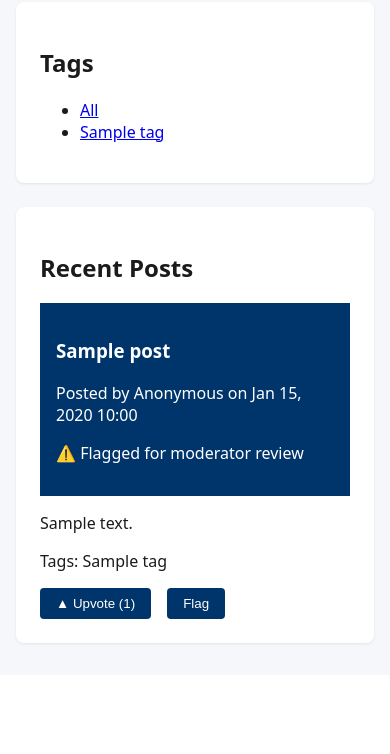
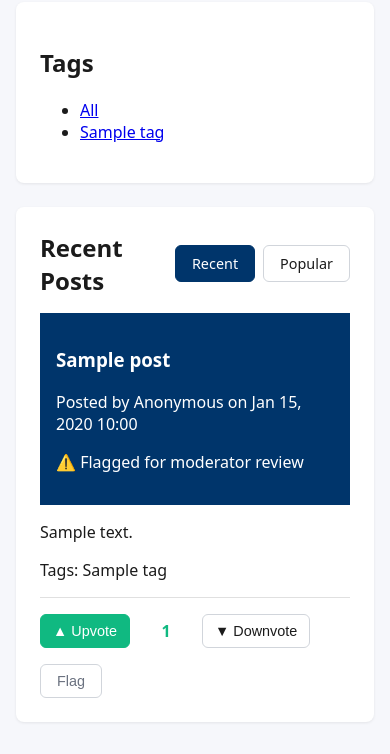
Before and after one commit to maxli001X/Mgmt-of-Software---Glyz-Team, a Django app: page / in a window 390 px wide. Shown: the part 546-1300 px from the top of the page. Before the commit the page ends 1191 px from the top, so only its background shows below. Run offline with Django 5.2, Linux system fonts and the light colour scheme; a user stored in the database is signed in; tables that the repository leaves empty hold one stand-in row (values such as "Sample post").

Commit message:
Add downvote feature and enhance feed functionality
- Add vote_type field to Vote model (UPVOTE/DOWNVOTE)
- Implement downvote functionality with toggle behavior
- Refactor upvote to support vote type switching
- Add Post model methods: get_upvotes_count(), get_downvotes_count(), get_net_votes()
- Add sort by popularity feature in feed view
- Update template with downvote button and net vote display
- Add CSS styling for vote buttons with active states
- Optimize feed queries with vote annotations
- Create custom template tag for dictionary lookup
- Add comprehensive tests for downvote functionality (9 tests, all passing)
- Migration: 0002_vote_vote_type.py

```diff
--- a/posting/models/post.py
+++ b/posting/models/post.py
@@ -26,3 +26,28 @@ class Post(models.Model):
 
     def __str__(self) -> str:
         return self.title
+
+    def get_upvotes_count(self):
+        """Return the number of upvotes for this post."""
+        return self.votes.filter(vote_type="UPVOTE").count()
+
+    def get_downvotes_count(self):
+        """Return the number of downvotes for this post."""
+        return self.votes.filter(vote_type="DOWNVOTE").count()
+
+    def get_net_votes(self):
+        """Return the net vote count (upvotes - downvotes)."""
+        return self.get_upvotes_count() - self.get_downvotes_count()
+
+    def get_vote_score(self):
+        """Return vote score for sorting (same as net votes)."""
+        return self.get_net_votes()
+
+    def get_user_vote(self, user):
+        """Return the user's vote for this post, or None if they haven't voted."""
+        if not user or not user.is_authenticated:
+            return None
+        try:
+            return self.votes.get(voter=user)
+        except self.votes.model.DoesNotExist:
+            return None
--- a/posting/models/vote.py
+++ b/posting/models/vote.py
@@ -5,13 +5,28 @@ from .post import Post
 
 
 class Vote(models.Model):
+    UPVOTE = "UPVOTE"
+    DOWNVOTE = "DOWNVOTE"
+    VOTE_TYPES = [
+        (UPVOTE, "Upvote"),
+        (DOWNVOTE, "Downvote"),
+    ]
+
     post = models.ForeignKey(Post, on_delete=models.CASCADE, related_name="votes")
     voter = models.ForeignKey(
         settings.AUTH_USER_MODEL,
         on_delete=models.CASCADE,
         related_name="votes",
     )
+    vote_type = models.CharField(
+        max_length=10,
+        choices=VOTE_TYPES,
+        default=UPVOTE,
+    )
     created_at = models.DateTimeField(auto_now_add=True)
 
     class Meta:
         unique_together = ("post", "voter")
+
+    def __str__(self):
+        return f"{self.voter.username} {self.vote_type.lower()}d {self.post.title}"
--- /dev/null
+++ b/posting/templatetags/__init__.py
@@ -0,0 +1 @@
+# Template tags for posting app
--- /dev/null
+++ b/posting/templatetags/posting_tags.py
@@ -0,0 +1,11 @@
+from django import template
+
+register = template.Library()
+
+
+@register.filter
+def get_item(dictionary, key):
+    """Get an item from a dictionary using a variable key."""
+    if dictionary is None:
+        return None
+    return dictionary.get(key)
--- a/posting/urls.py
+++ b/posting/urls.py
@@ -7,5 +7,6 @@ app_name = "posting"
 urlpatterns = [
     path("", views.home, name="home"),
     path("posts/<int:pk>/upvote/", views.upvote_post, name="upvote"),
+    path("posts/<int:pk>/downvote/", views.downvote_post, name="downvote"),
     path("posts/<int:pk>/flag/", views.flag_post, name="flag"),
 ]
--- a/posting/views/__init__.py
+++ b/posting/views/__init__.py
@@ -1,7 +1,7 @@
 # Import all views for backward compatibility
-# This allows `from posting.views import home, upvote_post, flag_post` to work as before
+# This allows `from posting.views import home, upvote_post, downvote_post, flag_post` to work as before
 
 from .feed import home
-from .post_actions import flag_post, upvote_post
+from .post_actions import downvote_post, flag_post, upvote_post
 
-__all__ = ["home", "upvote_post", "flag_post"]
+__all__ = ["home", "upvote_post", "downvote_post", "flag_post"]
--- a/posting/views/feed.py
+++ b/posting/views/feed.py
@@ -10,16 +10,32 @@ from ..models import Post, Tag
 @login_required(login_url='auth_landing:landing')
 def home(request):
     """Homepage showing recent posts with optional tag filtering and submission form."""
+    from django.db.models import Count, Q
 
     tag_slug = request.GET.get("tag")
+    sort = request.GET.get("sort", "recent")  # Default to recent
+
+    # Base queryset with optimizations
     posts = (
         Post.objects.select_related("author")
-        .prefetch_related("tags")
-        .all()
+        .prefetch_related("tags", "votes")
+        .annotate(
+            upvotes_count=Count("votes", filter=Q(votes__vote_type="UPVOTE")),
+            downvotes_count=Count("votes", filter=Q(votes__vote_type="DOWNVOTE")),
+        )
     )
 
     if tag_slug:
         posts = posts.filter(tags__slug=tag_slug)
+
+    # Apply sorting
+    if sort == "popular":
+        from django.db.models import F
+        posts = posts.annotate(
+            net_votes=F("upvotes_count") - F("downvotes_count")
+        ).order_by("-net_votes", "-created_at")
+    else:
+        posts = posts.order_by("-created_at")
 
     form = PostForm()
 
@@ -32,6 +48,16 @@ def home(request):
 
     tags = Tag.objects.all()
 
+    # Get user votes for all posts to check vote state in template
+    user_votes = {}
+    if request.user.is_authenticated:
+        from ..models import Vote
+        votes = Vote.objects.filter(
+            post__in=posts,
+            voter=request.user
+        ).select_related("post")
+        user_votes = {vote.post_id: vote for vote in votes}
+
     return render(
         request,
         "posting/home.html",
@@ -40,5 +66,7 @@ def home(request):
             "posts": posts,
             "tags": tags,
             "active_tag": tag_slug,
+            "sort": sort,
+            "user_votes": user_votes,
         },
     )
--- a/static/css/styles.css
+++ b/static/css/styles.css
@@ -356,3 +356,130 @@ article footer {
         font-size: 1rem;
     }
 }
+
+/* Sort Buttons */
+.sort-button {
+    padding: 0.5rem 1rem;
+    border: 1px solid #d1d5db;
+    background: #fff;
+    color: #1b1b1b;
+    text-decoration: none;
+    border-radius: 6px;
+    font-size: 0.9rem;
+    font-weight: 500;
+    transition: all 0.2s;
+}
+
+.sort-button:hover {
+    background: #f6f7fb;
+    border-color: #00356b;
+}
+
+.sort-button.active {
+    background: #00356b;
+    color: #fff;
+    border-color: #00356b;
+}
+
+/* Post Actions */
+.post-actions {
+    display: flex;
+    justify-content: space-between;
+    align-items: center;
+    margin-top: 1rem;
+    padding-top: 1rem;
+    border-top: 1px solid #e0e0e0;
+}
+
+.vote-section {
+    display: flex;
+    align-items: center;
+    gap: 0.5rem;
+}
+
+.vote-form {
+    margin: 0;
+    display: inline-block;
+}
+
+.vote-button {
+    padding: 0.5rem 0.75rem;
+    border: 1px solid #d1d5db;
+    background: #fff;
+    color: #1b1b1b;
+    border-radius: 6px;
+    font-size: 0.9rem;
+    font-weight: 500;
+    cursor: pointer;
+    transition: all 0.2s;
+    min-width: 90px;
+}
+
+.vote-button:hover {
+    background: #f6f7fb;
+    border-color: #00356b;
+}
+
+.upvote-button.active {
+    background: #10b981;
+    color: #fff;
+    border-color: #10b981;
+}
+
+.downvote-button.active {
+    background: #ef4444;
+    color: #fff;
+    border-color: #ef4444;
+}
+
+.net-votes {
+    font-weight: 600;
+    font-size: 1rem;
+    min-width: 40px;
+    text-align: center;
+    padding: 0.25rem 0.5rem;
+}
+
+.net-votes.positive {
+    color: #10b981;
+}
+
+.net-votes.negative {
+    color: #ef4444;
+}
+
+.flag-form {
+    margin: 0;
+    display: inline-block;
+}
+
+.flag-button {
+    padding: 0.5rem 1rem;
+    border: 1px solid #d1d5db;
+    background: #fff;
+    color: #6b7280;
+    border-radius: 6px;
+    font-size: 0.9rem;
+    cursor: pointer;
+    transition: all 0.2s;
+}
+
+.flag-button:hover {
+    background: #fef2f2;
+    border-color: #ef4444;
+    color: #ef4444;
+}
+
+/* Responsive adjustments for post actions */
+@media (max-width: 600px) {
+    .post-actions {
+        flex-direction: column;
+        align-items: flex-start;
+        gap: 1rem;
+    }
+
+    .vote-section {
+        width: 100%;
+        justify-content: flex-start;
+    }
+}
--- a/templates/posting/home.html
+++ b/templates/posting/home.html
@@ -1,4 +1,5 @@
 {% extends "base.html" %}
+{% load posting_tags %}
 
 {% block title %}Tree Hole Yale{% endblock title %}
 
@@ -34,7 +35,21 @@
 </section>
 
 <section>
-    <h2>Recent Posts</h2>
+    <div style="display: flex; justify-content: space-between; align-items: center; margin-bottom: 1rem;">
+        <h2 style="margin: 0;">
+            {% if sort == "popular" %}Popular Posts{% else %}Recent Posts{% endif %}
+        </h2>
+        <div style="display: flex; gap: 0.5rem;">
+            <a href="{% url 'posting:home' %}{% if active_tag %}?tag={{ active_tag }}{% endif %}"
+               class="sort-button {% if sort == 'recent' %}active{% endif %}">
+                Recent
+            </a>
+            <a href="{% url 'posting:home' %}?sort=popular{% if active_tag %}&tag={{ active_tag }}{% endif %}"
+               class="sort-button {% if sort == 'popular' %}active{% endif %}">
+                Popular
+            </a>
+        </div>
+    </div>
     {% for post in posts %}
         <article>
             <header>
@@ -61,14 +76,29 @@
                     <span>None</span>
                 {% endfor %}
             </p>
-            <footer>
-                <form method="post" action="{% url 'posting:upvote' post.pk %}">
+            <footer class="post-actions">
+                <div class="vote-section">
+                    {% with vote=user_votes|get_item:post.pk %}
+                        <form method="post" action="{% url 'posting:upvote' post.pk %}" class="vote-form">
+                            {% csrf_token %}
+                            <button type="submit" class="vote-button upvote-button {% if vote and vote.vote_type == 'UPVOTE' %}active{% endif %}">
+                                ▲ Upvote
+                            </button>
+                        </form>
+                        <span class="net-votes {% if post.get_net_votes > 0 %}positive{% elif post.get_net_votes < 0 %}negative{% endif %}">
+                            {{ post.get_net_votes|default:0 }}
+                        </span>
+                        <form method="post" action="{% url 'posting:downvote' post.pk %}" class="vote-form">
+                            {% csrf_token %}
+                            <button type="submit" class="vote-button downvote-button {% if vote and vote.vote_type == 'DOWNVOTE' %}active{% endif %}">
+                                ▼ Downvote
+                            </button>
+                        </form>
+                    {% endwith %}
+                </div>
+                <form method="post" action="{% url 'posting:flag' post.pk %}" class="flag-form">
                     {% csrf_token %}
-                    <button type="submit">▲ Upvote ({{ post.votes.count }})</button>
-                </form>
-                <form method="post" action="{% url 'posting:flag' post.pk %}">
-                    {% csrf_token %}
-                    <button type="submit">Flag</button>
+                    <button type="submit" class="flag-button">Flag</button>
                 </form>
             </footer>
         </article>
```
Also changed, not shown: posting/tests/test_post_actions.py (+143 -2 lines), posting/views/post_actions.py (+36 -6 lines), posting/migrations/0002_vote_vote_type.py (added).
